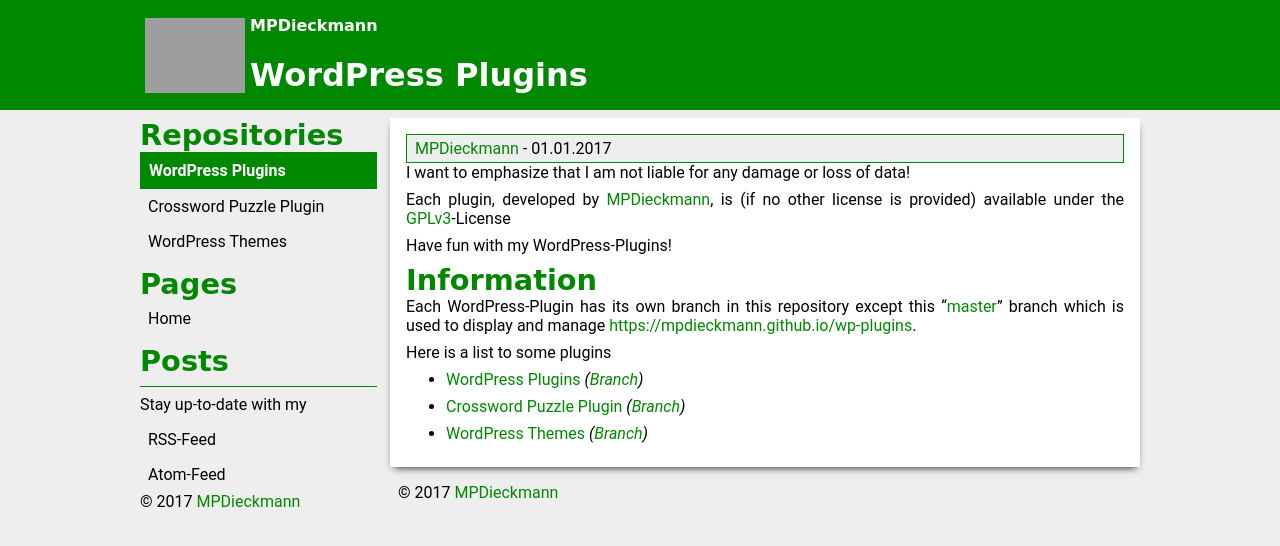
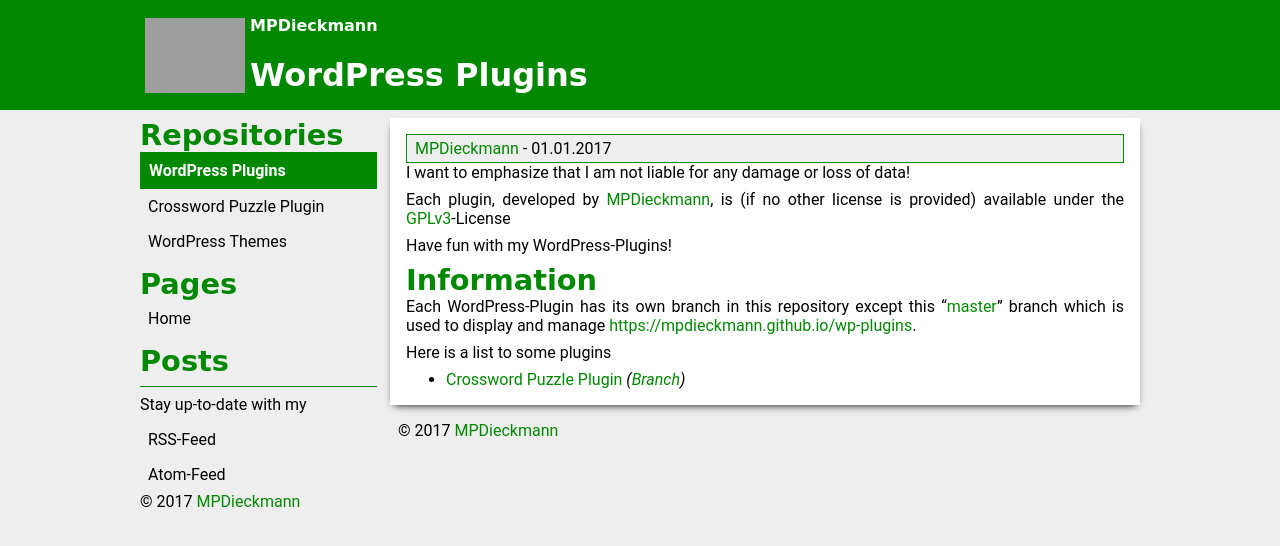
Before and after one commit to MPDieckmann/mpdieckmann.github.io, a Jekyll site: the page built from _repositories/wp-plugins.md, in a window 1280 px wide. Shown: the top 546 px of the page. Built offline with Jekyll 4.4.1, drawn with Linux system fonts in a browser that asks for light colours.

Commit message:
Update wp-plugins.md

```diff
--- a/_repositories/wp-plugins.md
+++ b/_repositories/wp-plugins.md
@@ -13,6 +13,8 @@
 Each WordPress-Plugin has its own branch in this repository except this "[master](https://github.com/MPDieckmann/wp-plugins/tree/master)" branch which is used to display and manage [https://mpdieckmann.github.io/wp-plugins](https://mpdieckmann.github.io/wp-plugins).
 
 Here is a list to some plugins
-{% for item in site.repositories | where: item.url contains page.url and item.url != page.url %}
+{% for item in site.repositories %}
+{% if item.url contains page.url and item.url != page.url %}
 * [{{ item.title }}]({{ item.url | absolute_url }}) *([Branch]({{ item.branch }}))*
+{% endif %}
 {% endfor %}
```
